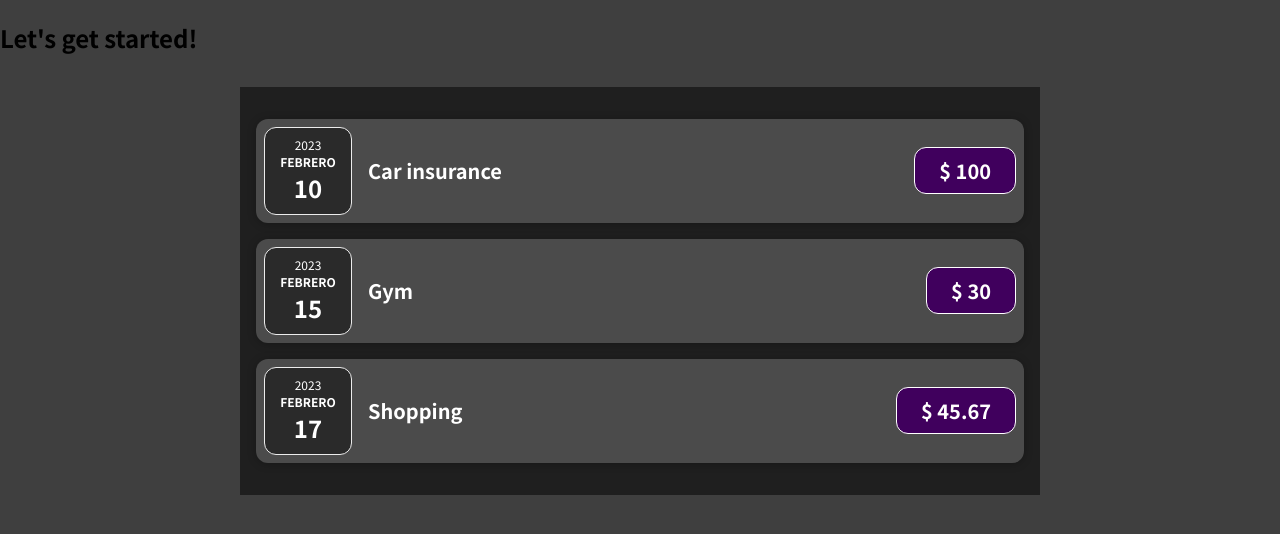
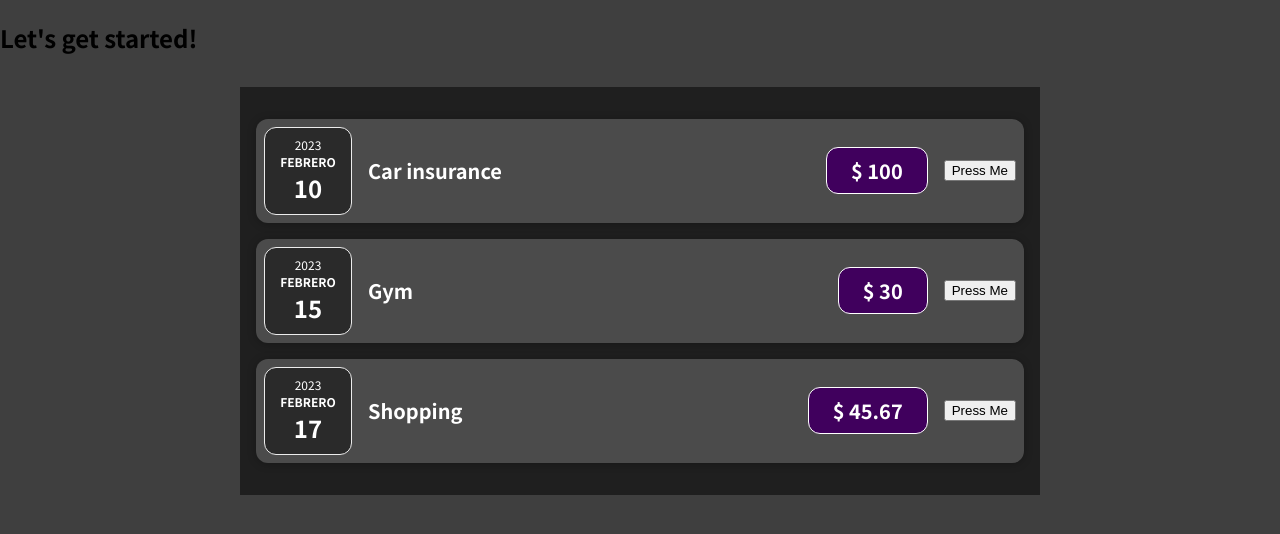
Before and after one commit to sebaestrada/react-the-complete-guide, a React (Create React App) app: page / in a window 1280 px wide. Shown: the top 534 px of the page. Built offline with nearby package versions, Linux system fonts and the light colour scheme.

Commit message:
add: first useState testing

```diff
--- a/src/components/Expenses/ExpenseItem.js
+++ b/src/components/Expenses/ExpenseItem.js
@@ -1,14 +1,23 @@
+import React, { useState } from "react";
 import "./ExpenseItem.css";
 import ExpenseDate from "./ExpenseDate";
 import Card from "../UI/Card";
 
 const ExpenseItem = ({ title, amount, date }) => {
+  const [tittle, setTittle] = useState(title);
+
+  const clickHandler = () => {
+    setTittle("New Title");
+  };
+
   return (
     <Card className="expense-item">
       <ExpenseDate date={date} />
       <div className="expense-item__description">
-        <h2>{title}</h2>
+        <h2>{tittle}</h2>
         <div className="expense-item__price">$ {amount}</div>
+
+        <button onClick={clickHandler}>Press Me</button>
       </div>
     </Card>
   );
```
